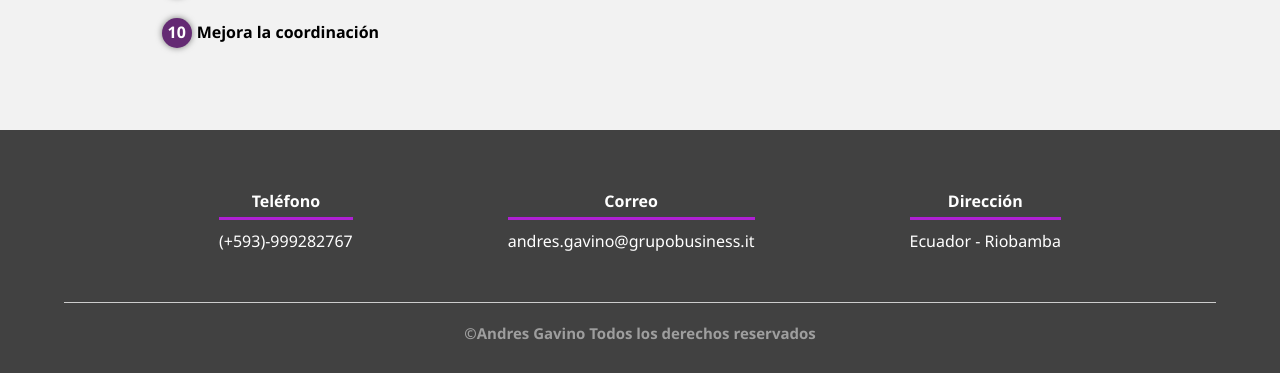
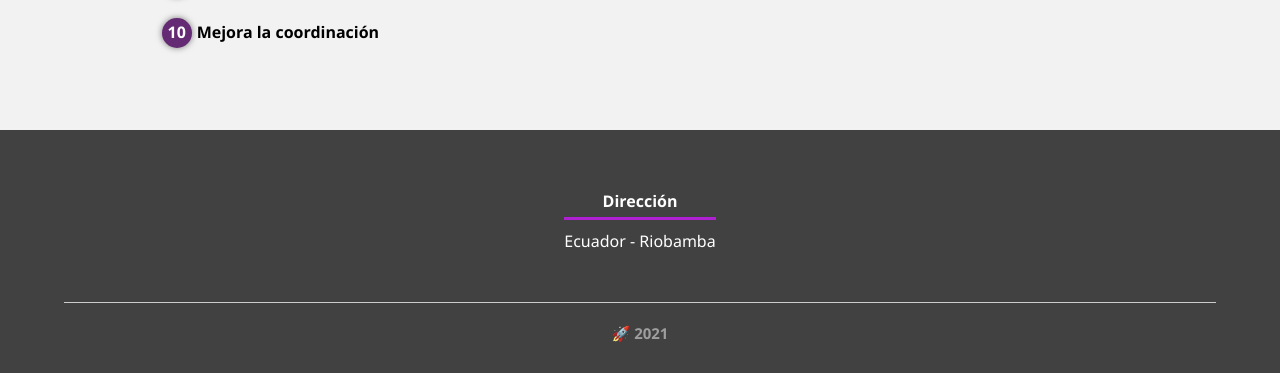
Before and after one commit to AndresGav/BlogCiclismo, a plain HTML site: page index.html in a window 1280 px wide. Shown: the part 5425-5798 px from the top of the page. Drawn offline with Linux system fonts and the light colour scheme.

Commit message:
Update index.html

```diff
--- a/index.html
+++ b/index.html
@@ -267,15 +267,6 @@
     <footer>
         <div class="contenedor-footer" id="Contacto">
 
-            <div class="caja-footer">
-                <h4>Teléfono</h4>
-                <p>(+593)-999282767</p>
-            </div>
-
-            <div class="caja-footer ">
-                <h4>Correo</h4>
-                <p>andres.gavino@grupobusiness.it</p>
-            </div>
 
             <div class="caja-footer ">
                 <h4>Dirección</h4>
@@ -284,7 +275,7 @@
 
         </div>
 
-        <h2 class="titulo-final ">©Andres Gavino Todos los derechos reservados</h2>
+        <h2 class="titulo-final ">🚀 2021</h2>
 
     </footer>
 
```
